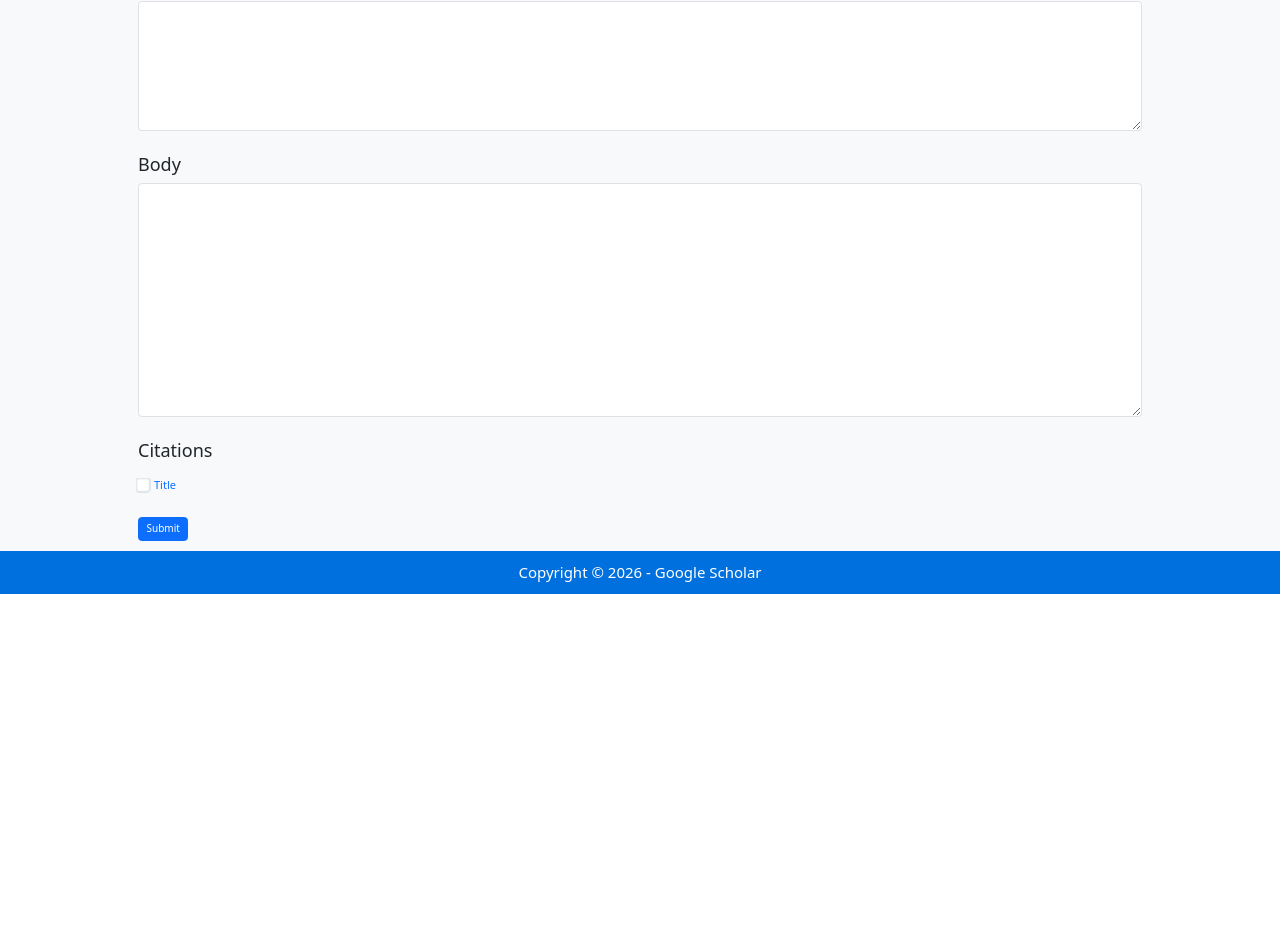
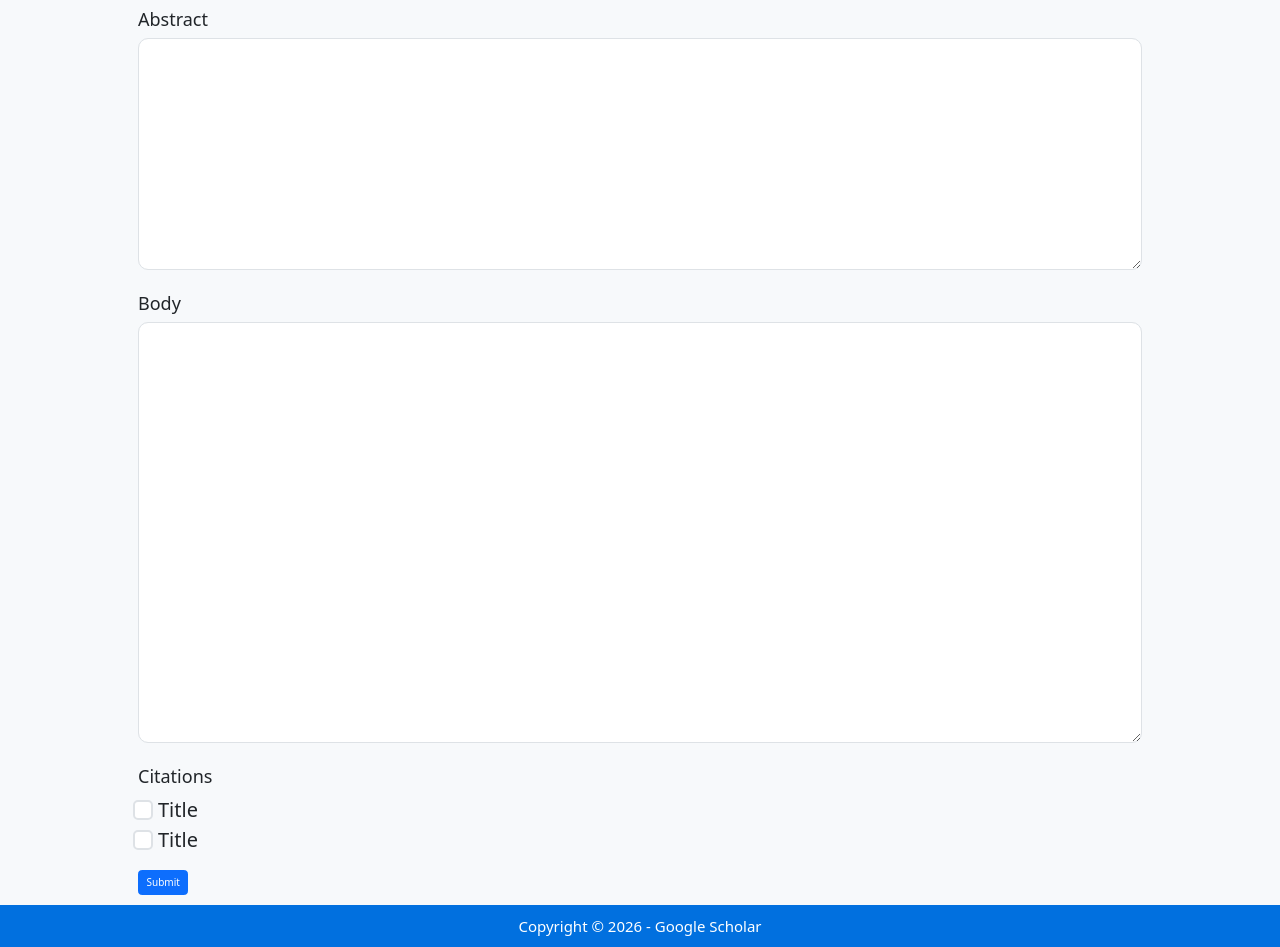
Before and after one commit to MehdiJmlkh/PaperDooni, a React (Vite) app in the folder google-scholar/: page /articles/new in a window 1280 px wide. Shown: the part 284-1231 px from the top of the page. Before the commit the page ends 878 px from the top, so only its background shows below. Built offline with nearby package versions, Linux system fonts and the light colour scheme.

Commit message:
feat(ui): add CheckBox component

```diff
--- /dev/null
+++ b/google-scholar/src/components/CheckBox/CheckBox.css
@@ -0,0 +1,13 @@
+.checkbox-container {
+    display: flex;
+    align-items: center;
+    column-gap: 1rem;
+}
+
+.checkbox__box {
+    margin: 0;
+    transform: scale(2);
+}
+.checkbox__label {
+  font-size: 2rem;
+}
--- /dev/null
+++ b/google-scholar/src/components/CheckBox/CheckBox.tsx
@@ -0,0 +1,19 @@
+import React, { ReactNode } from "react";
+import "./CheckBox.css";
+
+interface Props {
+  children: ReactNode;
+}
+
+const CheckBox = ({ children }: Props) => {
+  return (
+    <div className="checkbox-container">
+      <input className="form-check-input checkbox__box" type="checkbox" />
+      <label className="checkbox__label">
+        {children}
+      </label>
+    </div>
+  );
+};
+
+export default CheckBox;
--- /dev/null
+++ b/google-scholar/src/components/CheckBox/index.ts
@@ -0,0 +1,3 @@
+import CheckBox from "./CheckBox";
+
+export default CheckBox;
--- a/google-scholar/src/pages/AddArticlePage/AddArticlePage.css
+++ b/google-scholar/src/pages/AddArticlePage/AddArticlePage.css
@@ -22,17 +22,19 @@
   margin-top: 15px;
 }
 
-.article {
-  margin: 8px 0;
+.citation {
+  font-size: 1.8rem;
+  display: flex;
+  align-items: center;
+  column-gap: 1rem;
 }
 
-
-.article__header {
-  font-size: 1.1rem;
+.citation__title {
   text-decoration: none;
 }
 
-.article__checkbox {
-  transform: scale(1.5);
-  margin-right: 6px;
+.add-article__input {
+  font-size: 1.8rem;
+  border-radius: var(--border-radius);
+  padding: 0.7rem 1.2rem;
 }
--- a/google-scholar/src/pages/AddArticlePage/AddArticlePage.tsx
+++ b/google-scholar/src/pages/AddArticlePage/AddArticlePage.tsx
@@ -1,3 +1,4 @@
+import CheckBox from "../../components/CheckBox";
 import "./AddArticlePage.css";
 
 const AddArticlePage = () => {
@@ -6,43 +7,33 @@ const AddArticlePage = () => {
       <form className="form">
         <div>
           <label className="form-label add-article__label">Title</label>
-          <input className="form-control" />
+          <input className="form-control add-article__input" />
         </div>
         <div>
           <label className="form-label add-article__label">
             Publication Year
           </label>
-          <input className="form-control" type="number" />
+          <input className="form-control add-article__input" type="number" />
         </div>
         <div>
           <label className="form-label add-article__label">Abstract</label>
           <textarea
-            className="form-control"
+            className="form-control add-article__input"
             name="abstract"
             rows={8}
-          ></textarea>
+          />
         </div>
         <div>
           <label className="form-label add-article__label">Body</label>
-          <textarea className="form-control" name="body" rows={15}></textarea>
+          <textarea
+            className="form-control add-article__input"
+            name="body"
+            rows={15}
+          />
         </div>
-        <div>
-          <label className="form-label add-article__label">Citations</label>
-          <div>
-            <div className="article">
-              <input
-                className="form-check-input article__checkbox"
-                type="checkbox"
-                name="citations[] value=%s"
-              />
-              <label className="form-check-label">
-                <a href="ArticleDetails?title=%s" className="article__header">
-                  Title
-                </a>
-              </label>
-            </div>
-          </div>
-        </div>
+        <label className="form-label add-article__label">Citations</label>
+        <CheckBox>Title</CheckBox>
+        <CheckBox>Title</CheckBox>
         <button className="form__btn btn btn-primary" type="submit">
           Submit
         </button>
```
